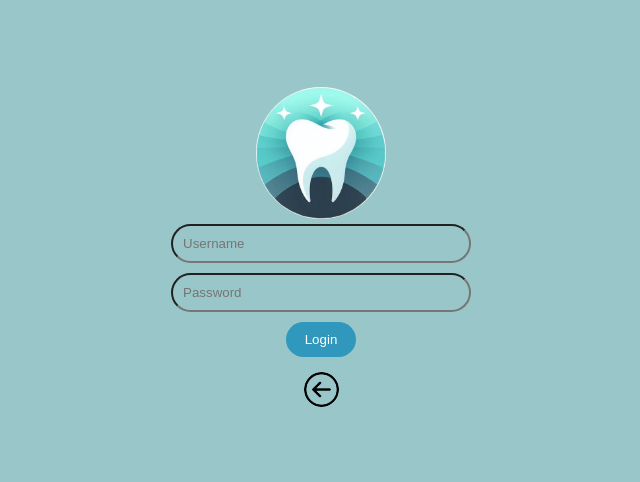
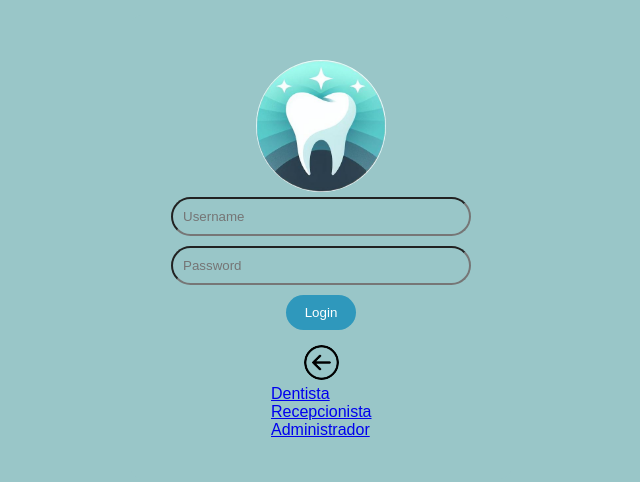
Before and after one commit to TakeiNoteuku456/PROJETOHEML-1, a plain HTML site: page PaginaLoginFuncionario.html in a window 1280 px wide. Shown: the part 153-635 px from the top of the page, without its empty margins (319-959 px from the left). Drawn offline with Linux system fonts and the light colour scheme.

Commit message:
Adicionadas novas funcionalidades ao projeto

```diff
--- a/PaginaLoginFuncionario.html
+++ b/PaginaLoginFuncionario.html
@@ -19,6 +19,13 @@
                 <img src="imagens/Botão.png" alt="Botão">
             </a>
         </p>
+        <div class="container">
+        <p>
+            <a href="DRA/PaginaDentista.html">Dentista</a>
+            <a href="Dra/PaginaRecepcionista.html">Recepcionista</a>
+            <a href="DRA/PaginaAdministrador.html">Administrador</a>
+        </p>
+        </div>
     </div>
 </body>
 </html>
--- a/css/styleLF.css
+++ b/css/styleLF.css
@@ -62,6 +62,10 @@ body {/*fundo*/
     margin-top: 10px;
     width: 35px;
 }
+.container{
+    width: 10px;
+    margin: 0 100px;
+}
 
 *{
     padding: 0;
```
Also changed, not shown: DRA/PaginaAdministrador.html (added), DRA/PaginaDentista.html (added), DRA/PaginaRecepcionista.html (added).
